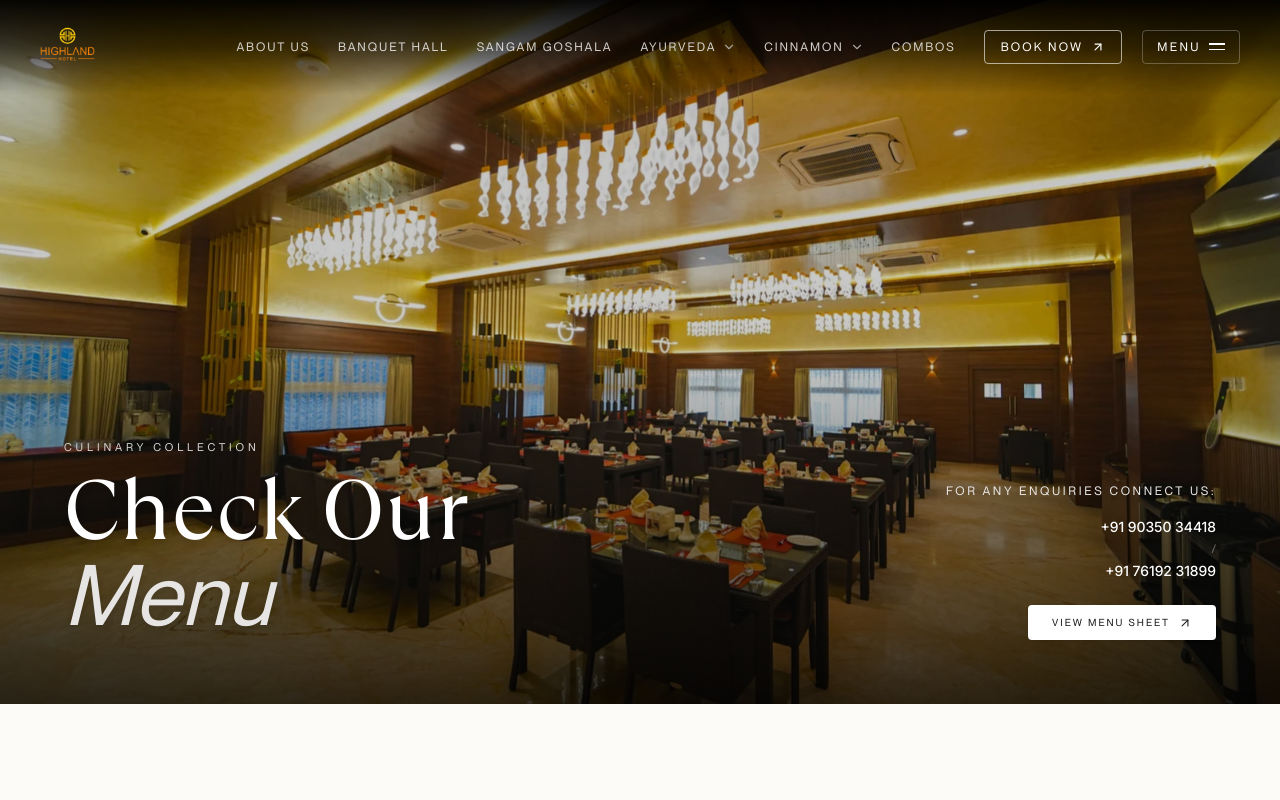
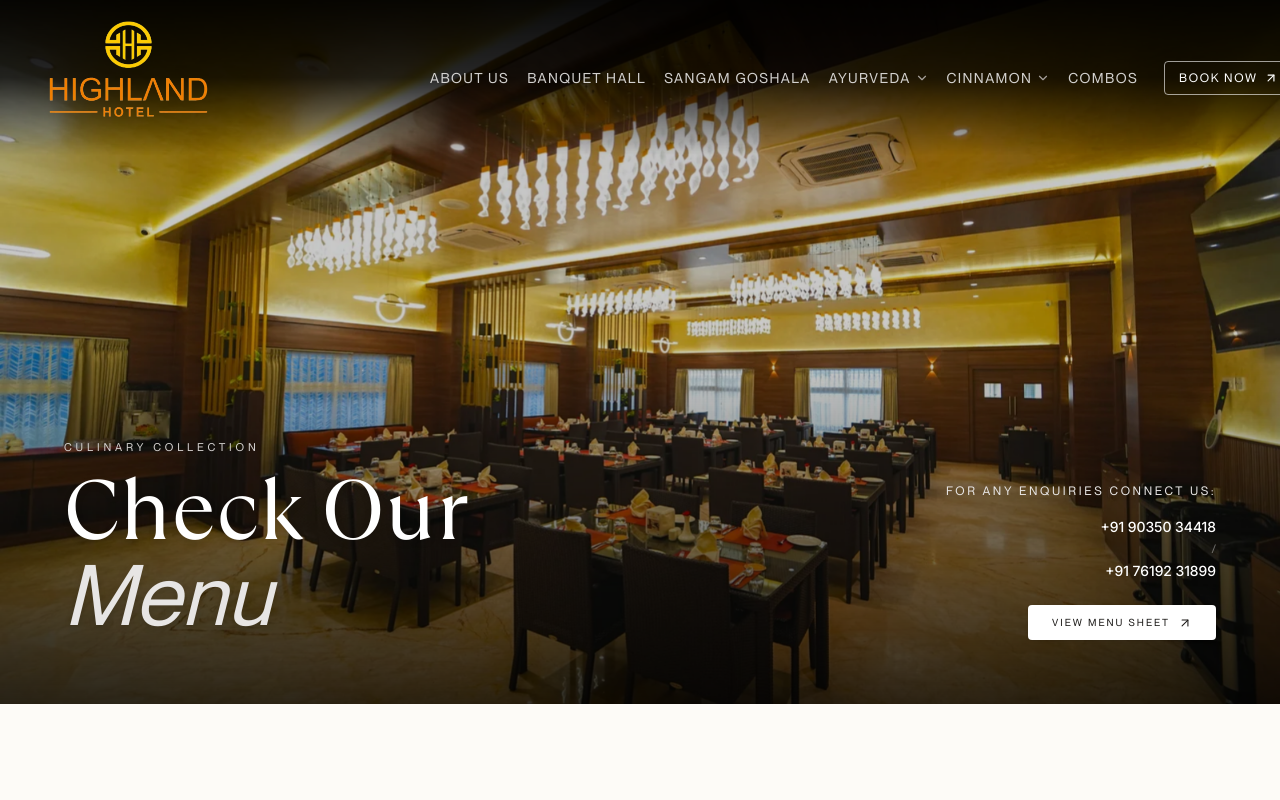
Before and after one commit to abhishek2001panwar/hotelhighland, a Next.js app: page /menu in a window 1280 px wide. Shown: the top 800 px of the page. Built offline with nearby package versions, Linux system fonts and the light colour scheme.

Commit message:
adds new

```diff
--- a/components/Navbar.tsx
+++ b/components/Navbar.tsx
@@ -108,30 +108,31 @@ export default function Navbar() {
       {/* =========================================================
           FIXED HEADER BAR
       ========================================================== */}
-      <header className="fixed top-0 left-0 w-full z-40 px-4 sm:px-8 lg:px-10 2xl:px-14 py-3 sm:py-4 lg:py-6 bg-gradient-to-b from-black/95 via-black/60 to-transparent transition-all pointer-events-auto">
-        <div className="max-w-[1920px] mx-auto flex items-center justify-between text-white gap-4 sm:gap-6 lg:gap-8">
+      <header className="fixed top-0 left-0 w-full z-40 px-4 sm:px-6 md:px-8 xl:px-12 py-2 sm:py-2.5 bg-gradient-to-b from-black/95 via-black/80 to-transparent transition-all pointer-events-auto">
+        <div className="w-full max-w-[1780px] mx-auto flex items-center justify-between text-white gap-4">
 
-          {/* Brand Logo - Dramatically scaled up across every screen size */}
+          {/* Brand Logo - Explicit container bounds so it NEVER forces horizontal overflow */}
           <Link
             href="/"
-            className="flex items-center select-none group min-w-0 shrink"
+            className="flex items-center select-none group shrink-0"
             aria-label="Highland Hotel Home"
           >
-            <div className="relative w-80 sm:w-[420px] md:w-[500px] lg:w-[580px] xl:w-[660px] 2xl:w-[760px] aspect-[24/7] max-h-28 sm:max-h-32 md:max-h-36 lg:max-h-44 2xl:max-h-52 transition-transform duration-300 group-hover:scale-[1.02]">
+            <div className="relative w-56 sm:w-72 md:w-80 lg:w-96 xl:w-[360px] 2xl:w-[400px] h-20 sm:h-24 md:h-28 lg:h-32 xl:h-[135px] transition-transform duration-300 group-hover:scale-[1.01]">
               <Image
                 src="/logo.webp"
                 alt="Highland Hotel Bengaluru Logo"
                 fill
                 priority
                 className="object-contain object-left drop-shadow-xl"
-                sizes="(max-width: 640px) 320px, (max-width: 768px) 420px, (max-width: 1024px) 500px, (max-width: 1280px) 580px, (max-width: 1536px) 660px, 760px"
+                sizes="(max-width: 640px) 230px, (max-width: 1024px) 340px, 400px"
               />
             </div>
           </Link>
 
-          {/* Desktop Navigation Links + Book Now + Menu Button */}
-          <div className="hidden xl:flex items-center gap-5 2xl:gap-8 shrink-0">
-            <nav className="flex items-center gap-3 2xl:gap-6 font-sans text-xs 2xl:text-sm tracking-[0.16em] 2xl:tracking-[0.18em] uppercase font-semibold">
+          {/* Desktop Right Navigation + Action Group */}
+          <div className="hidden xl:flex items-center gap-3 2xl:gap-6 shrink-0">
+            {/* Nav links with balanced padding and font size */}
+            <nav className="flex items-center gap-1.5 2xl:gap-3 font-sans text-sm 2xl:text-[14px] tracking-[0.1em] 2xl:tracking-[0.12em] uppercase font-semibold">
               {navLinks.map((item) => {
                 const hasSublinks = !!item.sublinks;
 
@@ -140,7 +141,7 @@ export default function Navbar() {
                     <Link
                       key={item.label}
                       href={item.href}
-                      className="text-stone-200/90 hover:text-white transition-colors duration-200 hover:underline underline-offset-8 decoration-stone-300 whitespace-nowrap px-2 py-1.5"
+                      className="text-stone-200/90 hover:text-white transition-colors duration-200 hover:underline underline-offset-8 decoration-stone-300 whitespace-nowrap px-1.5 py-1.5"
                     >
                       {item.label}
                     </Link>
@@ -156,7 +157,7 @@ export default function Navbar() {
                   >
                     <Link
                       href={item.href}
-                      className="inline-flex items-center gap-1.5 text-stone-200/90 group-hover:text-white transition-colors duration-200 group-hover:underline underline-offset-8 decoration-stone-300 whitespace-nowrap px-2 py-1.5"
+                      className="inline-flex items-center gap-1 text-stone-200/90 group-hover:text-white transition-colors duration-200 group-hover:underline underline-offset-8 decoration-stone-300 whitespace-nowrap px-1.5 py-1.5"
                     >
                       <span>{item.label}</span>
                       <ChevronDown className="w-3.5 h-3.5 text-stone-400 transition-transform duration-300 group-hover:rotate-180 group-hover:text-white" />
@@ -164,7 +165,7 @@ export default function Navbar() {
 
                     {/* Desktop Dropdown Flyout */}
                     <div className="absolute top-full left-1/2 -translate-x-1/2 pt-2 pointer-events-none group-hover:pointer-events-auto opacity-0 translate-y-2 group-hover:opacity-100 group-hover:translate-y-0 transition-all duration-300 ease-[cubic-bezier(0.16,1,0.3,1)]">
-                      <div className="w-[360px] bg-[#141414]/95 backdrop-blur-xl border border-neutral-800 rounded-xl p-3 shadow-2xl shadow-black/80 flex flex-col gap-1">
+                      <div className="w-[340px] bg-[#141414]/95 backdrop-blur-xl border border-neutral-800 rounded-xl p-3 shadow-2xl shadow-black/80 flex flex-col gap-1">
                         {item.sublinks?.map((sub) => (
                           <Link
                             key={sub.label}
@@ -189,25 +190,25 @@ export default function Navbar() {
               })}
             </nav>
 
-            {/* Desktop "Book Now" Button */}
+            {/* Desktop Action Group (Book Now + Menu Button) fully protected from clipping */}
+            <div className="flex items-center gap-2.5 shrink-0 pl-2">
               <a
                 href={BOOK_NOW_URL}
                 target="_blank"
                 rel="noopener noreferrer"
-              className="inline-flex items-center gap-2 bg-transparent text-white border border-white/60 hover:border-white hover:bg-white/10 px-4 py-2 2xl:px-5 2xl:py-2.5 rounded-sm font-sans text-xs 2xl:text-sm uppercase tracking-[0.18em] font-medium transition-all active:scale-95 whitespace-nowrap"
+                className="inline-flex items-center gap-1.5 bg-transparent text-white border border-white/60 hover:border-white hover:bg-white/10 px-3.5 py-2 rounded-sm font-sans text-xs uppercase tracking-[0.14em] font-medium transition-all active:scale-95 whitespace-nowrap"
               >
                 <span>Book Now</span>
-              <ArrowUpRight className="w-3.5 h-3.5 2xl:w-4 2xl:h-4 stroke-[2]" />
+                <ArrowUpRight className="w-3.5 h-3.5 stroke-[2]" />
               </a>
 
-            {/* Desktop Menu Trigger Button */}
               <button
                 onClick={() => setIsOpen(!isOpen)}
-              className="flex items-center gap-2 font-sans text-xs 2xl:text-sm font-semibold tracking-[0.2em] uppercase text-white hover:text-stone-300 transition-colors py-2 px-3.5 2xl:py-2.5 2xl:px-4 rounded-sm border border-white/25 hover:border-white/50 cursor-pointer shrink-0"
+                className="flex items-center gap-1.5 font-sans text-xs font-semibold tracking-[0.16em] uppercase text-white hover:text-stone-300 transition-colors py-2 px-3 rounded-sm border border-white/30 hover:border-white/60 cursor-pointer shrink-0"
                 aria-label="Toggle Full Menu"
               >
                 <span>{isOpen ? "CLOSE" : "MENU"}</span>
-              <div className="flex flex-col gap-1 w-4">
+                <div className="flex flex-col gap-1 w-3.5">
                   <span
                     className={`h-[1.5px] w-full bg-current transition-transform duration-300 ${
                       isOpen ? "rotate-45 translate-y-[2.5px]" : ""
@@ -221,26 +222,27 @@ export default function Navbar() {
                 </div>
               </button>
             </div>
+          </div>
 
-          {/* Mobile & Tablet Header Controls */}
-          <div className="flex xl:hidden items-center gap-2 sm:gap-3 shrink-0">
+          {/* Mobile & Tablet Header Controls (< 1280px) */}
+          <div className="flex xl:hidden items-center gap-2 shrink-0">
             <a
               href={BOOK_NOW_URL}
               target="_blank"
               rel="noopener noreferrer"
-              className="inline-flex items-center gap-1.5 bg-transparent text-white border border-white/50 hover:border-white px-2.5 py-1.5 sm:px-3.5 sm:py-2 rounded-sm font-sans text-[10px] sm:text-xs uppercase tracking-[0.16em] font-medium transition-all active:scale-95 whitespace-nowrap"
+              className="inline-flex items-center gap-1 bg-transparent text-white border border-white/50 hover:border-white px-2.5 py-1.5 sm:px-3.5 sm:py-2 rounded-sm font-sans text-[11px] sm:text-xs uppercase tracking-[0.14em] font-medium transition-all active:scale-95 whitespace-nowrap"
             >
               <span>Book</span>
-              <ArrowUpRight className="w-3 h-3 sm:w-3.5 sm:h-3.5 stroke-[2]" />
+              <ArrowUpRight className="w-3 h-3 stroke-[2]" />
             </a>
 
             <button
               onClick={() => setIsOpen(!isOpen)}
-              className="flex items-center gap-1.5 font-sans text-[10px] sm:text-xs font-semibold tracking-[0.18em] uppercase text-white hover:text-stone-300 transition-colors py-1.5 px-2.5 sm:py-2 sm:px-3.5 border border-white/30 hover:border-white/60 rounded-sm cursor-pointer focus:outline-none whitespace-nowrap"
+              className="flex items-center gap-1.5 font-sans text-[11px] sm:text-xs font-semibold tracking-[0.16em] uppercase text-white hover:text-stone-300 transition-colors py-1.5 px-2.5 sm:py-2 sm:px-3 border border-white/30 hover:border-white/60 rounded-sm cursor-pointer focus:outline-none whitespace-nowrap"
               aria-label="Toggle Menu"
             >
               <span>{isOpen ? "CLOSE" : "MENU"}</span>
-              <div className="flex flex-col gap-1 w-3.5 sm:w-4">
+              <div className="flex flex-col gap-1 w-3.5">
                 <span
                   className={`h-[1.5px] w-full bg-current transition-transform duration-300 ${
                     isOpen ? "rotate-45 translate-y-[2.5px]" : ""
```
Lines whose indentation alone changed are shown as unchanged.
